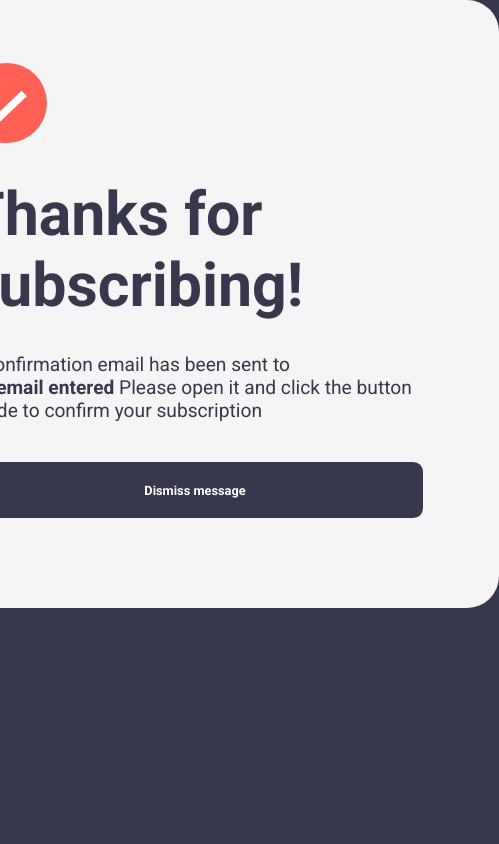
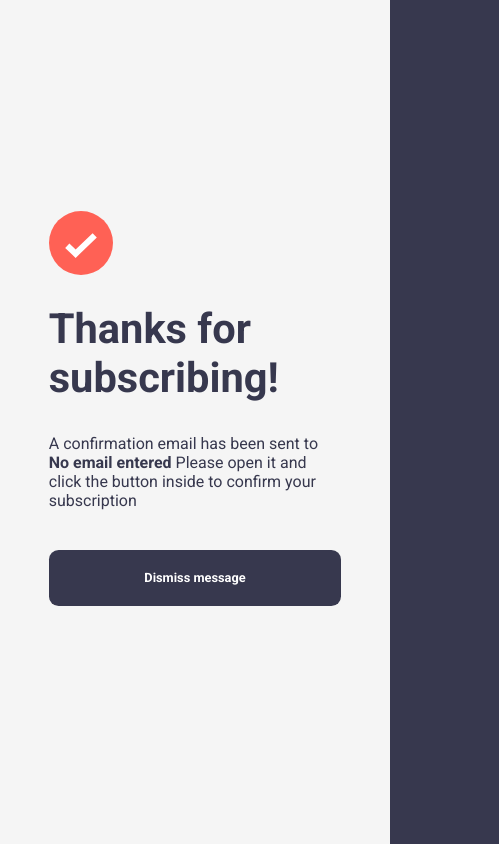
Before and after one commit to ericchee08/newsletter-sign-up, a React (Create React App) app: page /success in a window 390 px wide. Shown: the whole page, 499 px wide, since content can reach past the window. Built offline with nearby package versions, Linux system fonts and the light colour scheme.

Commit message:
responsive styling added for the success page

```diff
--- a/src/index.css
+++ b/src/index.css
@@ -236,4 +236,25 @@ select.input-error {
   .illustration-signup-mobile {
     width: 100%;
   }
+
+  .success-container {
+    width: 100%;
+    height: 100vh;
+    border-radius: 0;
+  }
+
+  .success-info-text {
+    font-size: 1rem;
+  }
+
+  .success-header-text {
+    font-size: 2.6rem;
+  }
+
+  .icon-list {
+    width: 4rem;
+    height: 4rem;
+    display: flex;
+    margin-bottom: 1.8rem;
+  }
 }
```
